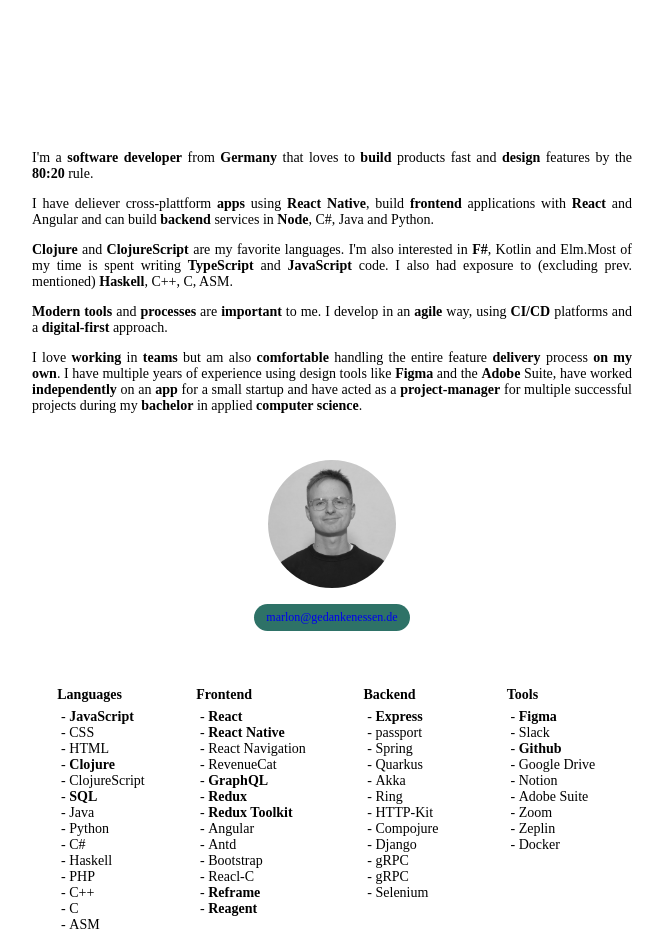
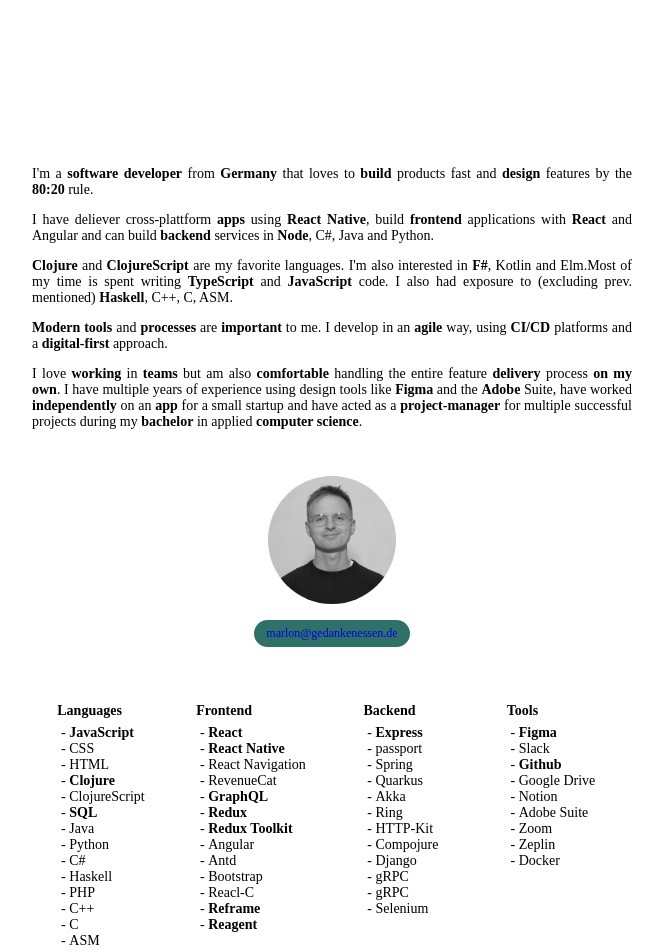
Before and after one commit to marlonschlosshauer/marlonschlosshauer.de, a Gatsby site: page /about in a window 1280 px wide. Shown: the whole page, without its empty margins (308-971 px from the left). Built offline with nearby package versions, Linux system fonts and the light colour scheme; Gatsby itself is replaced by a stand-in of ours.

Commit message:
Fix page padding

```diff
--- a/src/components/about/about.css
+++ b/src/components/about/about.css
@@ -1,5 +1,5 @@
 .container {
-  margin-bottom: 128px;
+  padding-bottom: 64px;
 }
 
 .content {
--- a/src/components/header.css
+++ b/src/components/header.css
@@ -1,6 +1,6 @@
 .header {
   margin: 0 auto;
-  padding-top: 48px;
+  padding-top: 64px;
   padding-bottom: 32px;
   display: flex;
   align-items: center;
```
